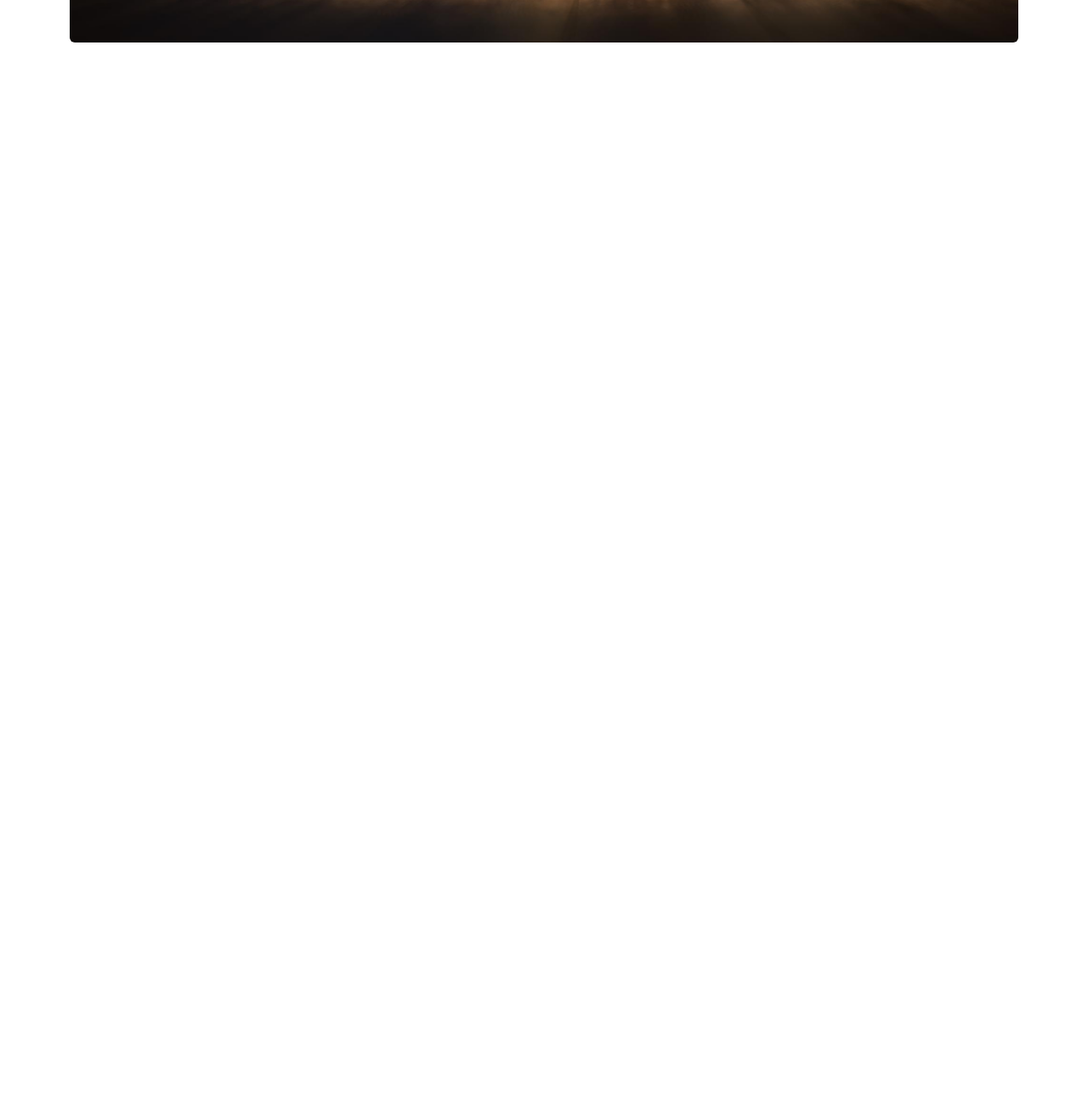
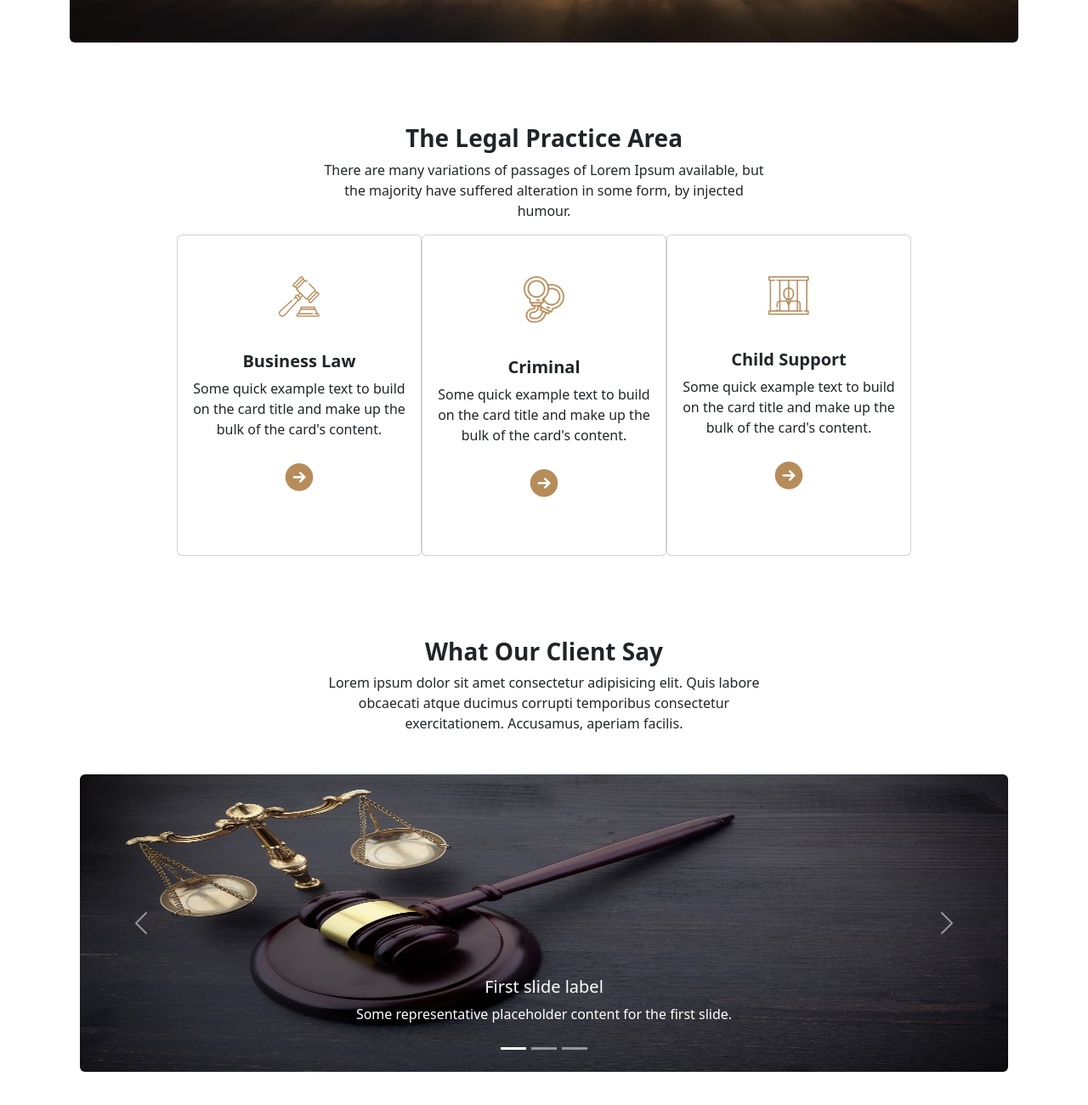
Before and after one commit to reaxul/legal-house, a plain HTML site: page index.html in a window 1280 px wide. Shown: the part 566-1866 px from the top of the page at 85% size. Before the commit the page ends 800 px from the top, so only its background shows below. Drawn offline with Linux system fonts and the light colour scheme.

Commit message:
section 2 done

```diff
--- a/index.html
+++ b/index.html
@@ -10,7 +10,7 @@
     <link rel="stylesheet" href="style.css">
 </head>
 
-<body>
+<body class="bg-white">
     <header class="container">
         <!-- section 1  -->
         <section>
@@ -66,8 +66,106 @@
         </section>
 
     </header>
+    <!-- main section  -->
+    <main class="container ">
+        <!-- section 1  -->
+        <section class="my-5 py-5">
+            <div class="text-center container w-50">
+                <h3 class="fw-bold">
+                    The Legal Practice Area
+                </h3>
+                <p>
+                    There are many variations of passages of Lorem Ipsum available, but the majority have suffered
+                    alteration in some form, by injected humour.
+                </p>
+            </div>
+            <div class="d-flex flex-wrap justify-content-center">
+                <div class="card text-center py-5" style="width: 18rem;">
+                    <img src="images/business.png" class="container w-25" alt="...">
+                    <div class="card-body">
+                       <div class="my-4">
+                        <h5 class="card-title fw-bold">Business Law</h5>
+                        <p class="card-text">Some quick example text to build on the card title and make up the bulk of the
+                            card's content.</p>
+                       </div>
+                        <img src="images/Frame.png" alt="">
+                    </div>
+                </div>
+                <div class="card text-center py-5" style="width: 18rem;">
+                    <img src="images/criminal.png" class="container w-25" alt="...">
+                    <div class="card-body">
+                       <div class="my-4">
+                        <h5 class="card-title fw-bold">Criminal</h5>
+                        <p class="card-text">Some quick example text to build on the card title and make up the bulk of the
+                            card's content.</p>
+                       </div>
+                        <img src="images/Frame.png" alt="">
+                    </div>
+                </div>
+                <div class="card text-center py-5" style="width: 18rem;">
+                    <img src="images/child.png" class="container w-25" alt="...">
+                    <div class="card-body">
+                       <div class="my-4">
+                        <h5 class="card-title fw-bold">Child Support</h5>
+                        <p class="card-text">Some quick example text to build on the card title and make up the bulk of the
+                            card's content.</p>
+                       </div>
+                        <img src="images/Frame.png" alt="">
+                    </div>
+                </div>
+            </div>
+        </section>
+        <!-- section 2  -->
+        <section class="">
+            <div class="text-center w-50 container">
+                <h3 class="fw-bold">
+                    What Our Client Say
+                </h3>
+                <p>
+                    Lorem ipsum dolor sit amet consectetur adipisicing elit. Quis labore obcaecati atque ducimus corrupti temporibus consectetur exercitationem. Accusamus, aperiam facilis.
+                </p>
+            </div>
+            <div id="carouselExampleCaptions" class="carousel slide container rounded my-5">
+                <div class="carousel-indicators">
+                  <button type="button" data-bs-target="#carouselExampleCaptions" data-bs-slide-to="0" class="active" aria-current="true" aria-label="Slide 1"></button>
+                  <button type="button" data-bs-target="#carouselExampleCaptions" data-bs-slide-to="1" aria-label="Slide 2"></button>
+                  <button type="button" data-bs-target="#carouselExampleCaptions" data-bs-slide-to="2" aria-label="Slide 3"></button>
+                </div>
+                <div class="carousel-inner">
+                  <div class="carousel-item active">
+                    <img src="images/slider-1.jpg" class="d-block w-100 rounded" alt="...">
+                    <div class="carousel-caption d-none d-md-block">
+                      <h5>First slide label</h5>
+                      <p>Some representative placeholder content for the first slide.</p>
+                    </div>
+                  </div>
+                  <div class="carousel-item">
+                    <img src="images/slider-2.jpg" class="d-block w-100 rounded" alt="...">
+                    <div class="carousel-caption d-none d-md-block">
+                      <h5>Second slide label</h5>
+                      <p>Some representative placeholder content for the second slide.</p>
+                    </div>
+                  </div>
+                  <div class="carousel-item">
+                    <img src="images/slider-3.jpg" class="d-block w-100 rounded" alt="...">
+                    <div class="carousel-caption d-none d-md-block">
+                      <h5>Third slide label</h5>
+                      <p>Some representative placeholder content for the third slide.</p>
+                    </div>
+                  </div>
+                </div>
+                <button class="carousel-control-prev" type="button" data-bs-target="#carouselExampleCaptions" data-bs-slide="prev">
+                  <span class="carousel-control-prev-icon" aria-hidden="true"></span>
+                  <span class="visually-hidden">Previous</span>
+                </button>
+                <button class="carousel-control-next" type="button" data-bs-target="#carouselExampleCaptions" data-bs-slide="next">
+                  <span class="carousel-control-next-icon" aria-hidden="true"></span>
+                  <span class="visually-hidden">Next</span>
+                </button>
+              </div>
+        </section>
 
-
+    </main>
     <!-- javascript  file  -->
     <script src="bootstrap.js"></script>
 </body>
--- a/style.css
+++ b/style.css
@@ -4,3 +4,10 @@
     min-height:65vh;
     background-repeat: no-repeat;
 }
+@media screen and (min-width: 576px) {
+    .carousel-item img {
+        height: 350px;
+      }
+
+
+}
```
Also changed, not shown: bootstrap.css.
